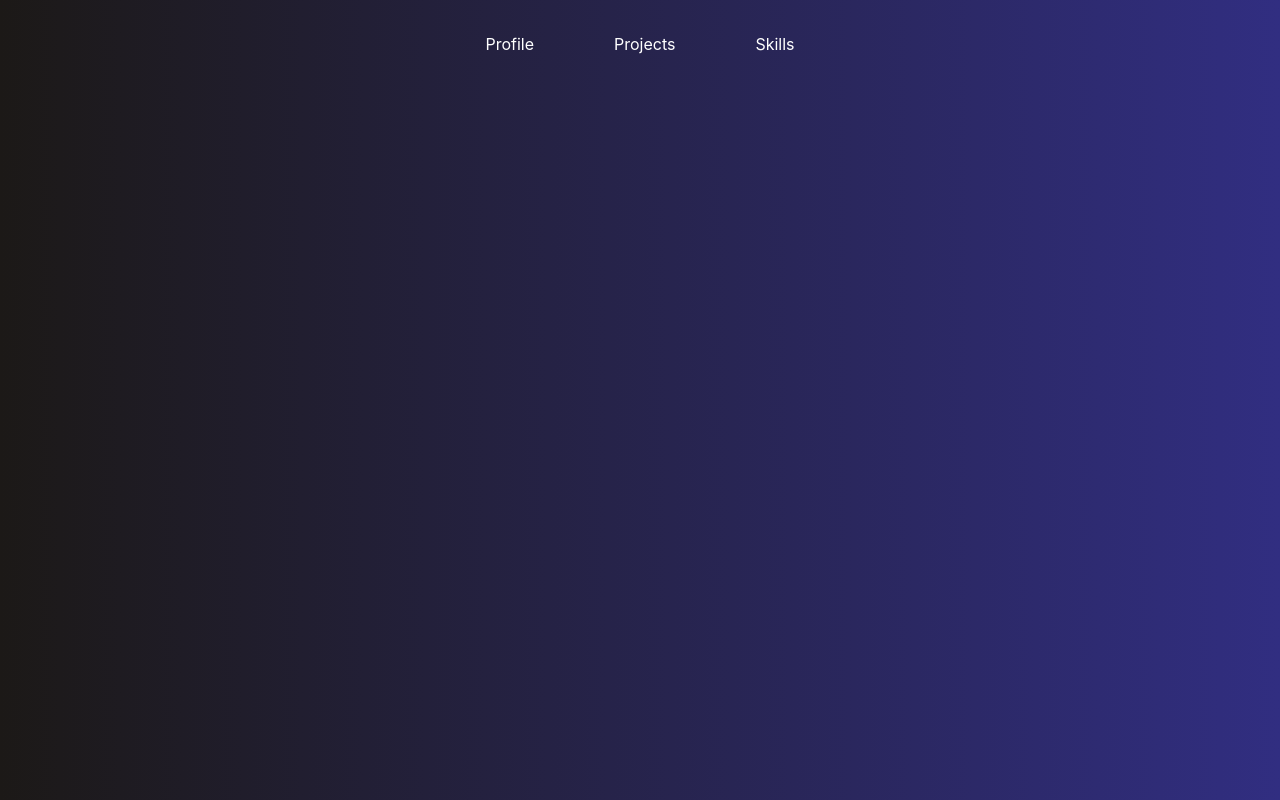
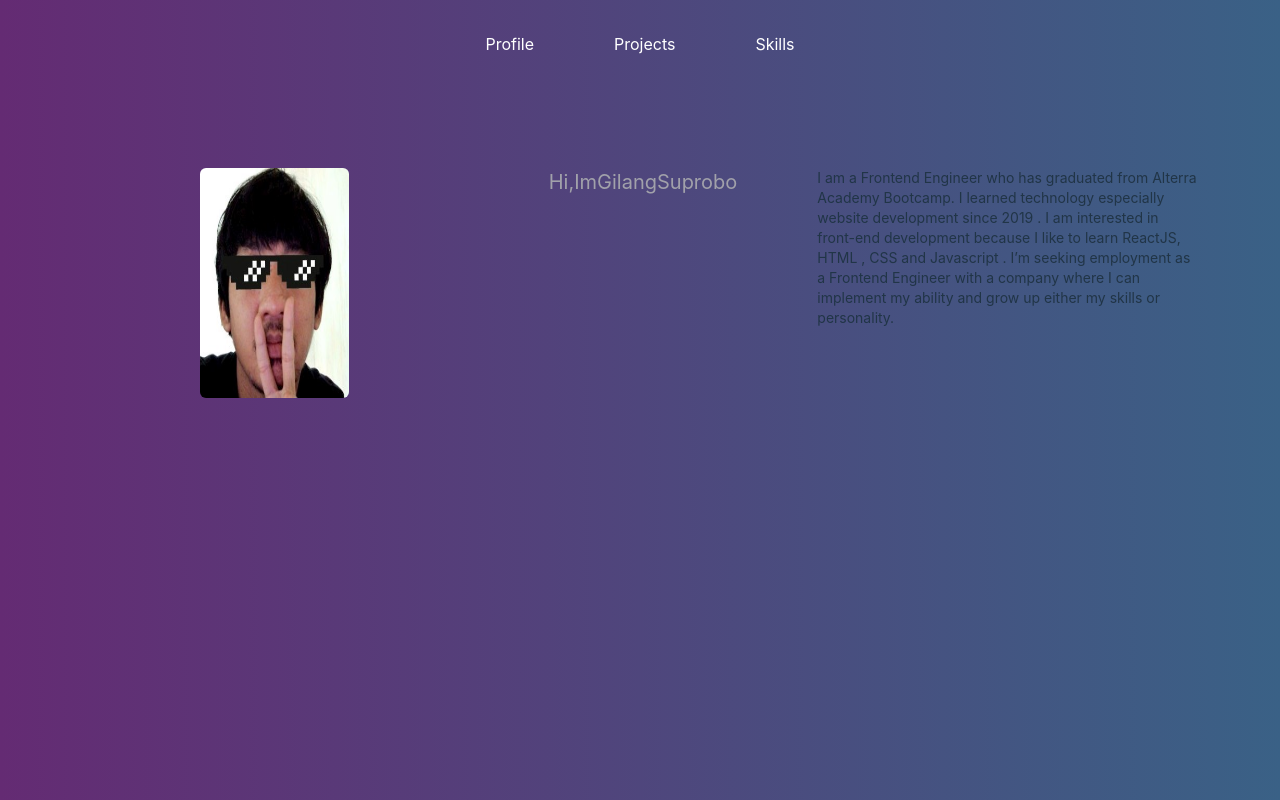
Before and after one commit to gilangsup/Portofolio, a React (Vite) app: page / in a window 1280 px wide. Built offline with nearby package versions, Linux system fonts and the light colour scheme.

Commit message:
added new components

```diff
--- a/index.html
+++ b/index.html
@@ -3,7 +3,7 @@
   <head>
     <meta charset="UTF-8" />
     <link rel="icon" type="image/svg+xml" href="/vite.svg" />
-    <link href="https://unpkg.com/aos@2.3.1/dist/aos.css" rel="stylesheet">
+    <link rel="stylesheet" href="https://unpkg.com/aos@next/dist/aos.css" />
     <meta name="viewport" content="width=device-width, initial-scale=1.0" />
     <title>Vite + React</title>
   </head>
@@ -11,9 +11,9 @@
     <div id="root"></div>
     <script type="module" src="/src/main.jsx"></script>
     <!--AOS-->
-    <script src="https://unpkg.com/aos@2.3.1/dist/aos.js"></script>
-    <script>
-      AOS.init();
-    </script>
+      <script src="https://unpkg.com/aos@next/dist/aos.js"></script>
+      <script>
+        AOS.init();
+      </script>
   </body>
 </html>
--- a/package.json
+++ b/package.json
@@ -14,7 +14,7 @@
     "@mui/icons-material": "^5.11.0",
     "@mui/material": "^5.11.5",
     "aos": "^2.3.4",
-    "framer-motion": "^8.4.7",
+    "framer-motion": "^8.5.0",
     "react": "^18.2.0",
     "react-dom": "^18.2.0"
   },
--- a/src/App.jsx
+++ b/src/App.jsx
@@ -1,11 +1,13 @@
 import Navbar from "./components/Navbar"
+import Profile from "./components/Profile"
 
 function App() {
 
   return (
     <div>
-      <div className="w-screen h-screen bg-gradient-to-r from-stone-900 to-indigo-900 ...">
+      <div className="w-screen h-screen bg-gradient-to-r from-[#642B73] to-[#3A6186] ...">
         <Navbar />
+        <Profile/>
       </div>
     </div>
   )
--- a/src/components/Navbar.jsx
+++ b/src/components/Navbar.jsx
@@ -2,7 +2,7 @@ import * as React from 'react';
 
 const Navbar = () => {
   return (
-    <div className='text-white flex justify-center'>
+    <div data-aos="fade-down" className='text-white flex justify-center'>
       <div className='my-8 flex'>
       <p className='px-10'>Profile</p>
       <p className='px-10'>Projects</p>
--- /dev/null
+++ b/src/components/Profile.jsx
@@ -0,0 +1,32 @@
+import React from 'react'
+import PhotoProfile from '../assets/pp.png'
+
+const Profile = () => {
+
+    const sentence = "Hi, Im Gilang Suprobo".split(/(\s+)/);
+
+    return (
+        <div className='container px-20 py-20'>
+            <div className='lg:flex justify-center'>
+                <div className='px-20 mx-10'>
+                    <img data-aos="fade-right" src={PhotoProfile} className="rounded-md lg:w-[1000px] h-[230px] md:w-[500px]:h-[200px]" />
+                </div>
+                <div data-aos="fade-left" className='text-zinc-400 lg:flex sm:text-left lg:mt-0 md:mt-5 sm:mt-5 px-20'>
+                    {sentence.map((letter, index) => {
+                        return (
+                                <span key={index} className='text-xl'>{letter}</span>
+                        )
+                    })}
+                </div>
+                    <p className='text-sm text-left'>I am a Frontend Engineer who has graduated from Alterra Academy Bootcamp.
+                        I learned technology especially website development since 2019 .
+                        I am interested in front-end development because I like to learn ReactJS, HTML , CSS and Javascript .
+                        I’m seeking employment as a Frontend Engineer with a company where
+                        I can implement my ability and grow up either my skills or personality.</p>
+
+            </div>
+        </div>
+    )
+}
+
+export default Profile
```
Also changed, not shown: src/assets/pp.png (added), 1 other file (tests, documents, lock files or other folders).
